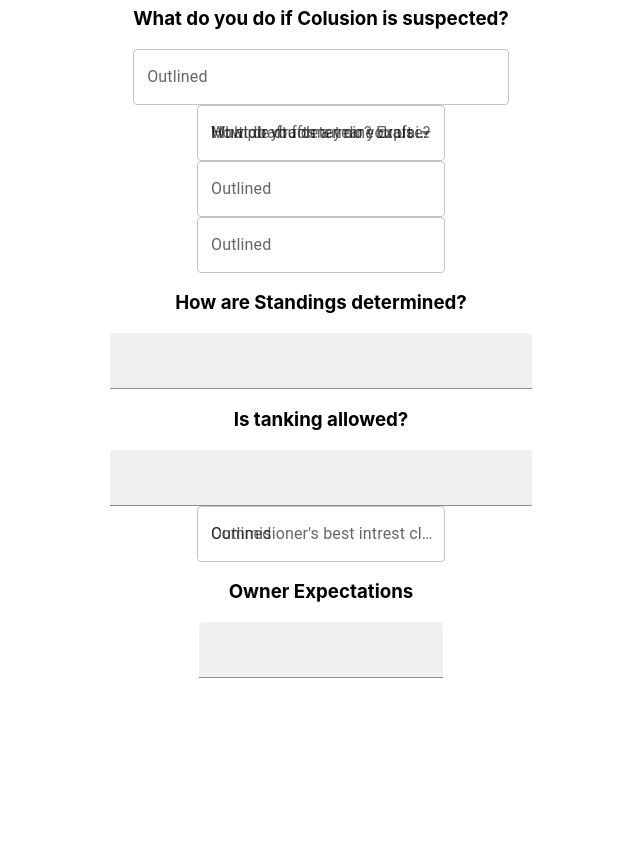
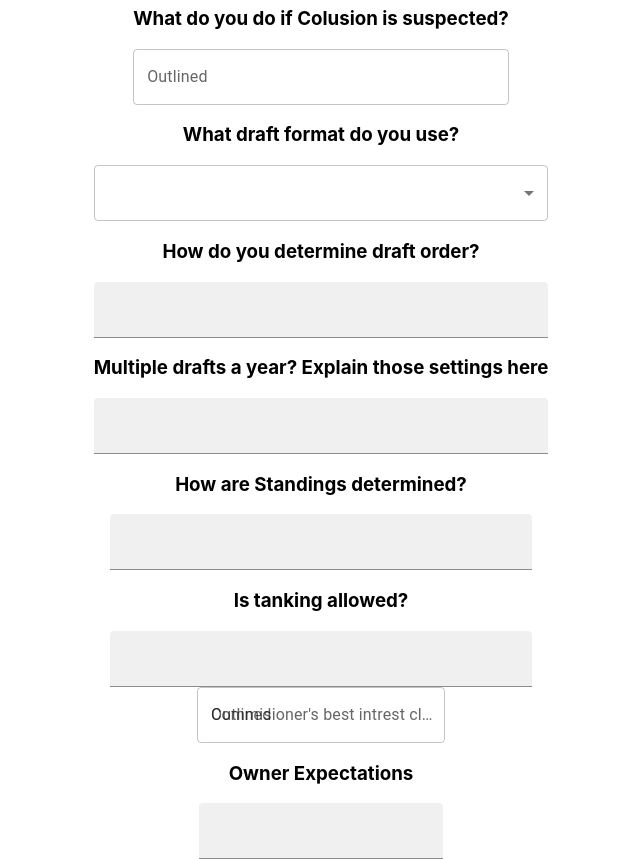
Before and after one commit to AMess33/FantasyBL, a React (Create React App) app: page / in a window 1280 px wide. Shown: the part 4760-5619 px from the top of the page, without its empty margins (319-959 px from the left). Before the commit the page ends 5438 px from the top, so only its background shows below. Built offline with nearby package versions, Linux system fonts and the light colour scheme.

Commit message:
update material component in drafts

```diff
--- a/src/components/GeneralSettings/drafts.jsx
+++ b/src/components/GeneralSettings/drafts.jsx
@@ -1,28 +1,19 @@
 import React from "react";
-import {
-  FormControl,
-  Select,
-  Box,
-  InputLabel,
-  MenuItem,
-  TextField,
-} from "@mui/material";
+import { FormControl, Select, Box, MenuItem, TextField } from "@mui/material";
 
 function Drafts(props) {
   return (
     <Box>
       <FormControl>
-        <InputLabel>What draft format do you use?</InputLabel>
+        <h3>What draft format do you use?</h3>
         <Select>
           <MenuItem value={"Auction"}>Auction</MenuItem>
           <MenuItem value={"Snake Draft"}>Snake Draft</MenuItem>
         </Select>
-        <InputLabel>How do you determine draft order?</InputLabel>
-        <TextField id="outlined-basic" label="Outlined" variant="outlined" />
-        <InputLabel>
-          Multiple drafts a year? Explain those settings here
-        </InputLabel>
-        <TextField id="outlined-basic" label="Outlined" variant="outlined" />
+        <h3>How do you determine draft order?</h3>
+        <TextField id="outlined-basic" variant="filled" />
+        <h3>Multiple drafts a year? Explain those settings here</h3>
+        <TextField id="outlined-basic" variant="filled" />
       </FormControl>
     </Box>
   );
```
